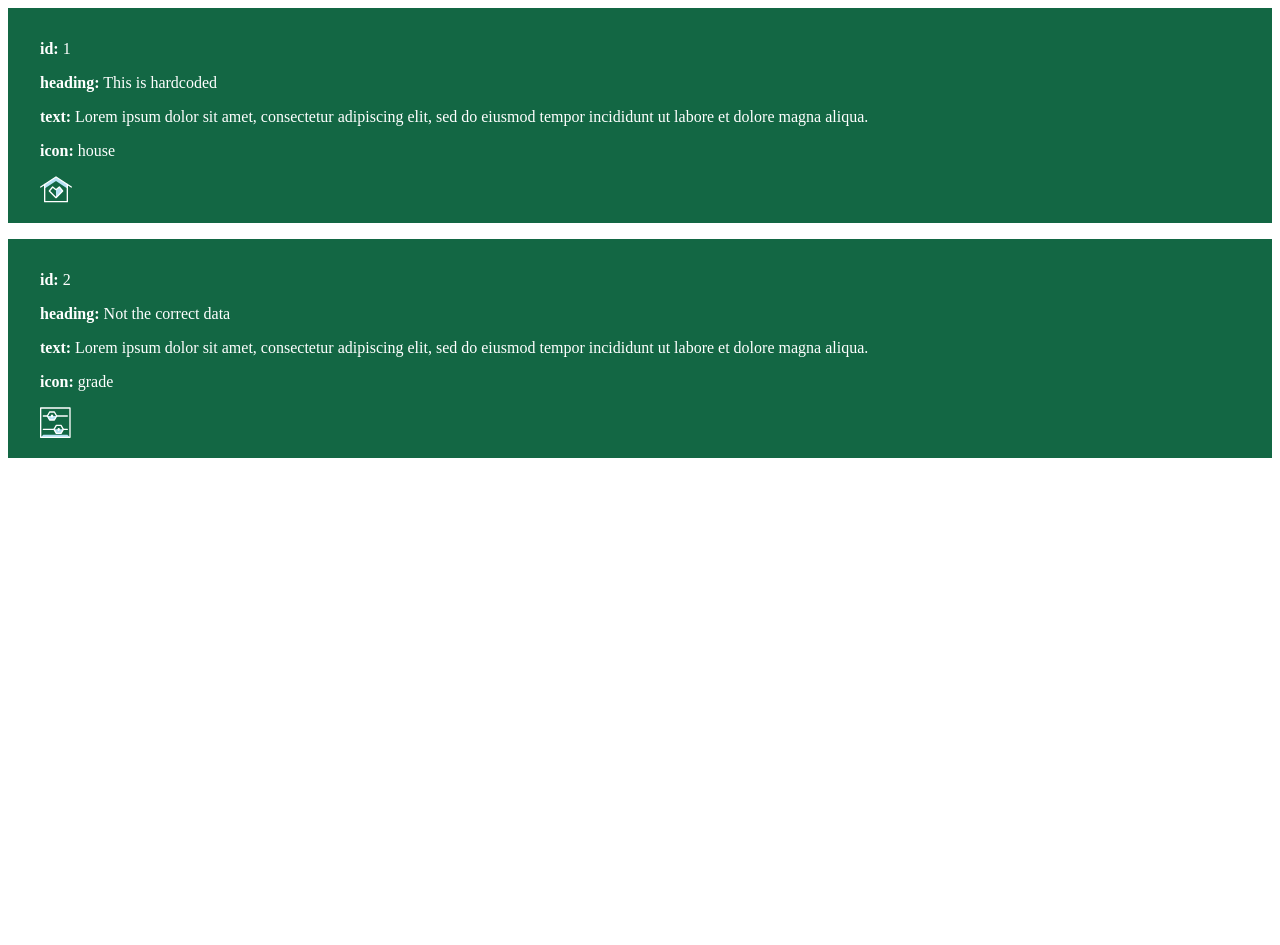
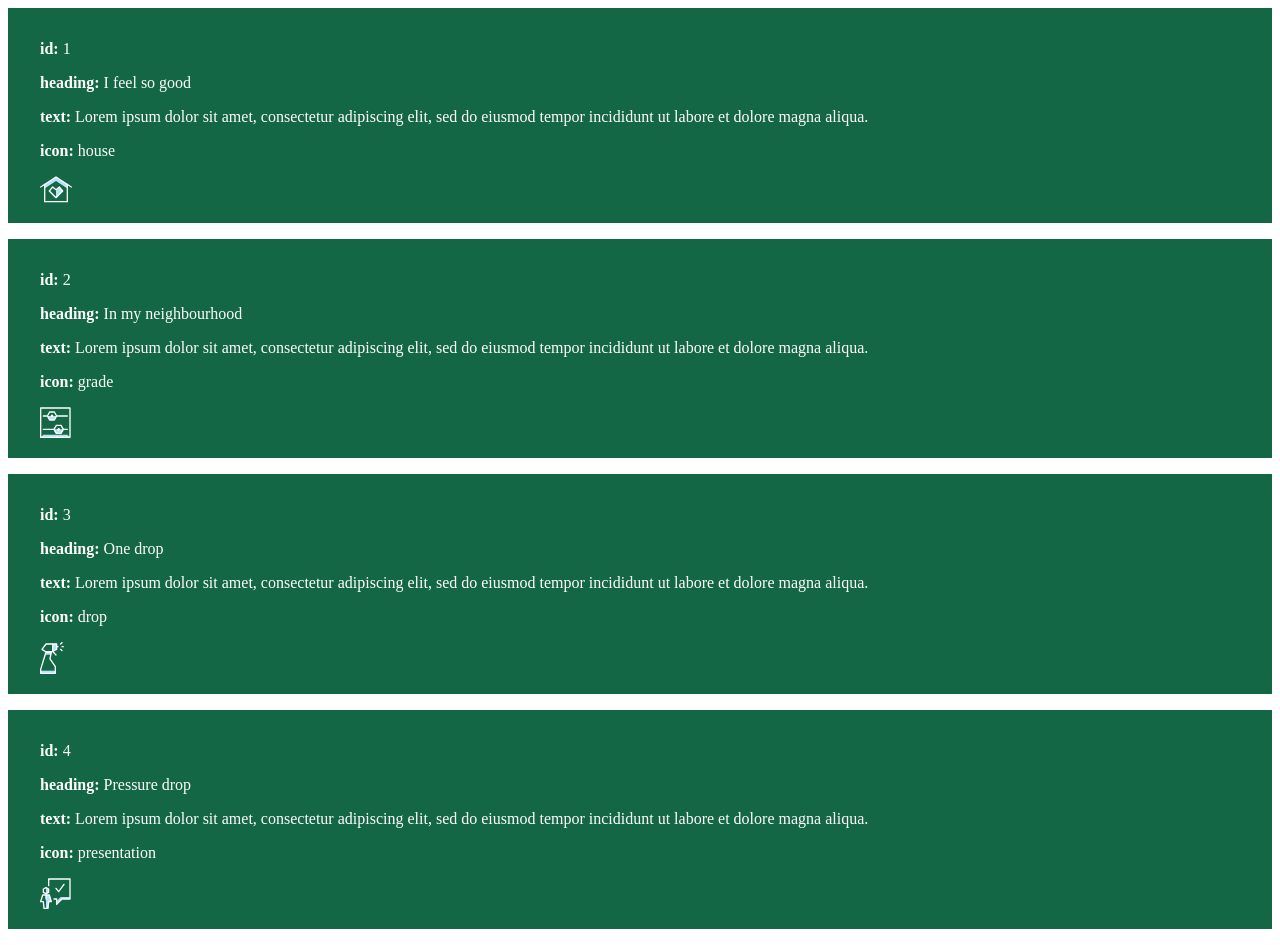
Before and after one commit to Camelonta/camelonta-techtest, a Next.js app: page / in a window 1280 px wide. Before the commit the page ends 800 px from the top, so only its background shows below. Built offline with nearby package versions, Linux system fonts and the light colour scheme.

Commit message:
Fetch data

```diff
--- a/pages/index.js
+++ b/pages/index.js
@@ -1,3 +1,4 @@
+import { useState, useEffect } from 'react';
 import Card from '../components/Card/Card';
 
 export default function Index() {
@@ -5,21 +6,32 @@ export default function Index() {
 
   // TODO: Instead of using this hardcoded data variable, fetch data from API endpoint '/api/cards'. The data structure is the same.
 
+  const [data, setData] = useState(null);
 
-  const data = [
-    {
-      id: '1',
-      heading: 'This is hardcoded',
-      text: 'Lorem ipsum dolor sit amet, consectetur adipiscing elit, sed do eiusmod tempor incididunt ut labore et dolore magna aliqua.',
-      icon: 'house',
-    },
-    {
-      id: '2',
-      heading: 'Not the correct data',
-      text: 'Lorem ipsum dolor sit amet, consectetur adipiscing elit, sed do eiusmod tempor incididunt ut labore et dolore magna aliqua.',
-      icon: 'grade',
-    },
-  ];
+  useEffect(() => {
+    const fetchData = async () => {
+      const response = await fetch('./api/cards');
+      const jsonData = await response.json();
+      setData(jsonData);
+    }
+
+    fetchData();
+  }, []);
+
+  // const data = [
+  //   {
+  //     id: '1',
+  //     heading: 'This is hardcoded',
+  //     text: 'Lorem ipsum dolor sit amet, consectetur adipiscing elit, sed do eiusmod tempor incididunt ut labore et dolore magna aliqua.',
+  //     icon: 'house',
+  //   },
+  //   {
+  //     id: '2',
+  //     heading: 'Not the correct data',
+  //     text: 'Lorem ipsum dolor sit amet, consectetur adipiscing elit, sed do eiusmod tempor incididunt ut labore et dolore magna aliqua.',
+  //     icon: 'grade',
+  //   },
+  // ];
 
   return (
     <div>
```
